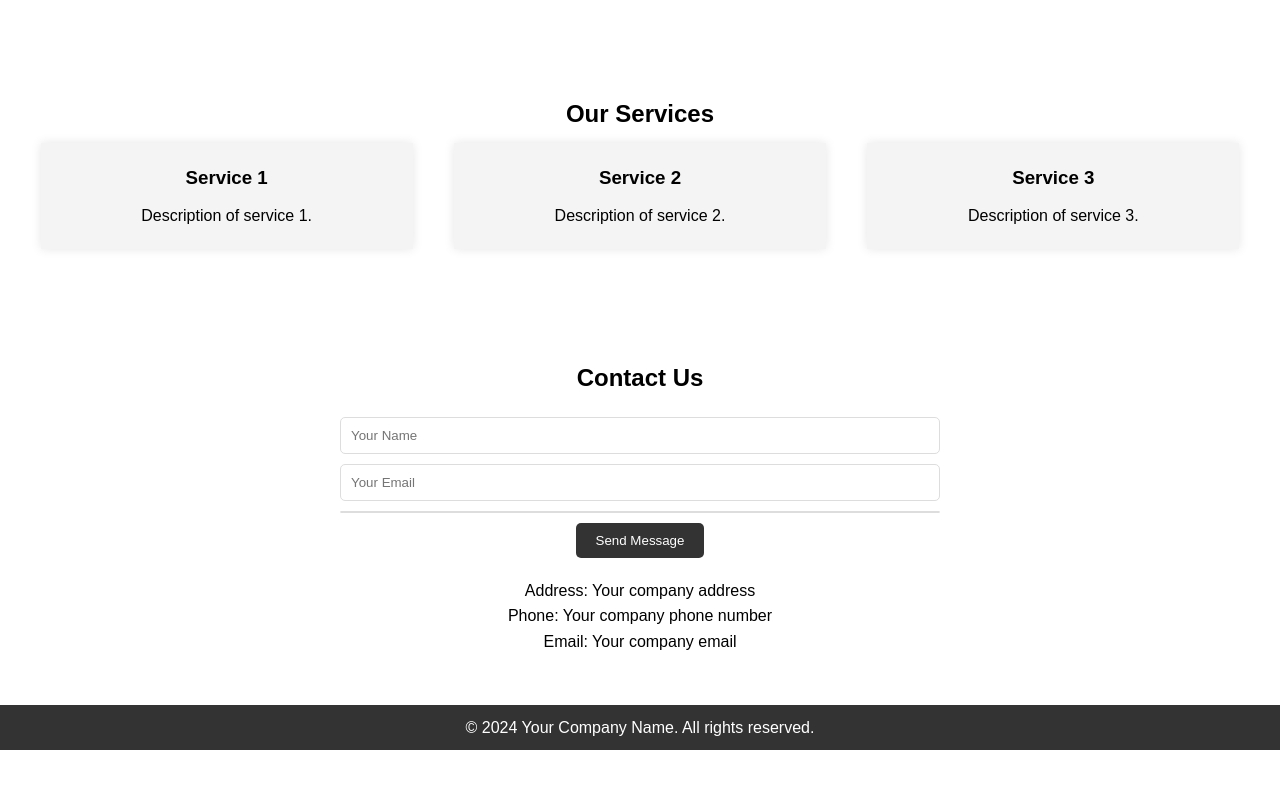
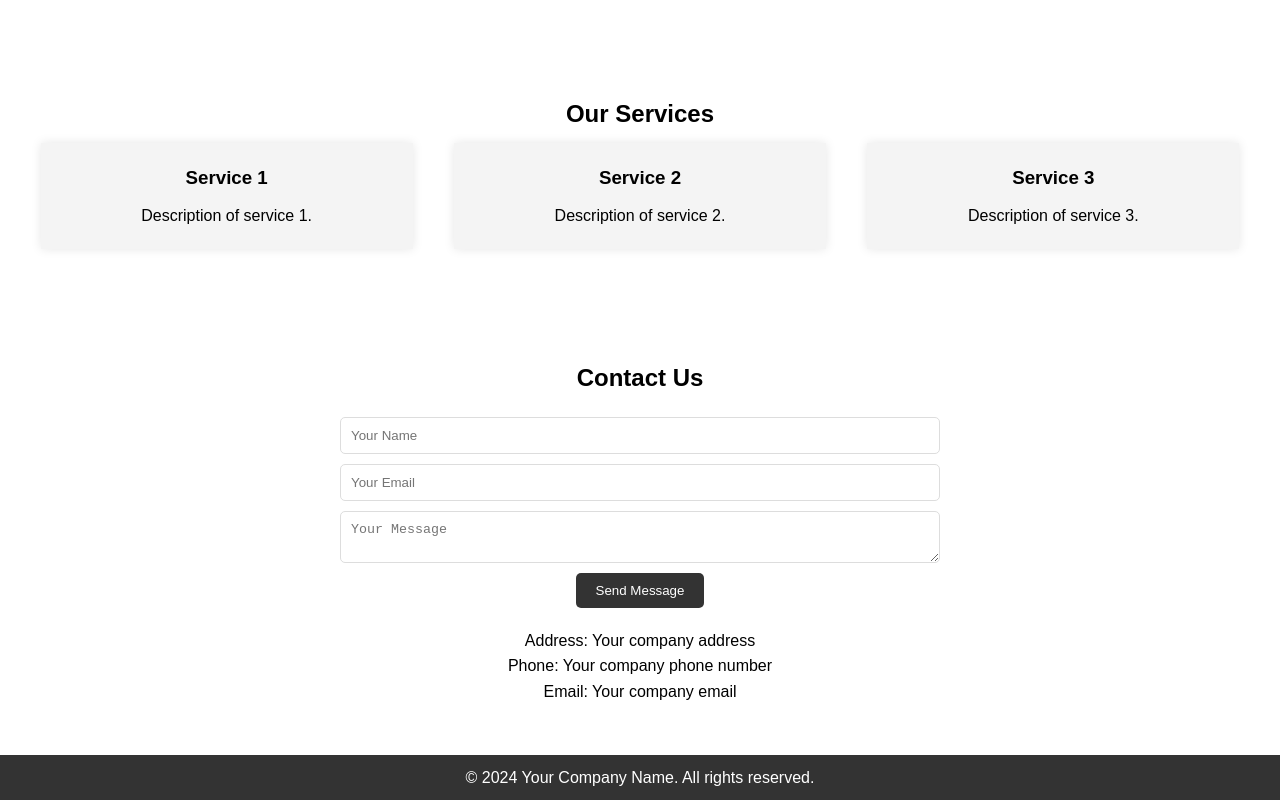
Before and after one commit to elitebinary/webdesign1, a plain HTML site: page index.html in a window 1280 px wide. Shown: the part 1065-1865 px from the top of the page. Before the commit the page ends 1815 px from the top, so only its background shows below. Drawn offline with Linux system fonts and the light colour scheme.

Commit message:
Update index.html

```diff
--- a/index.html
+++ b/index.html
@@ -54,7 +54,7 @@
         <form action="submit_form.php" method="post">
             <input type="text" name="name" placeholder="Your Name" required>
             <input type="email" name="email" placeholder="Your Email" required>
-            <messagearea name="message" placeholder="Your Message" required></messagearea>
+            <textarea name="message" placeholder="Your Message" required></textarea>
             <button type="submit">Send Message</button>
         </form>
         <div class="contact-info">
```
